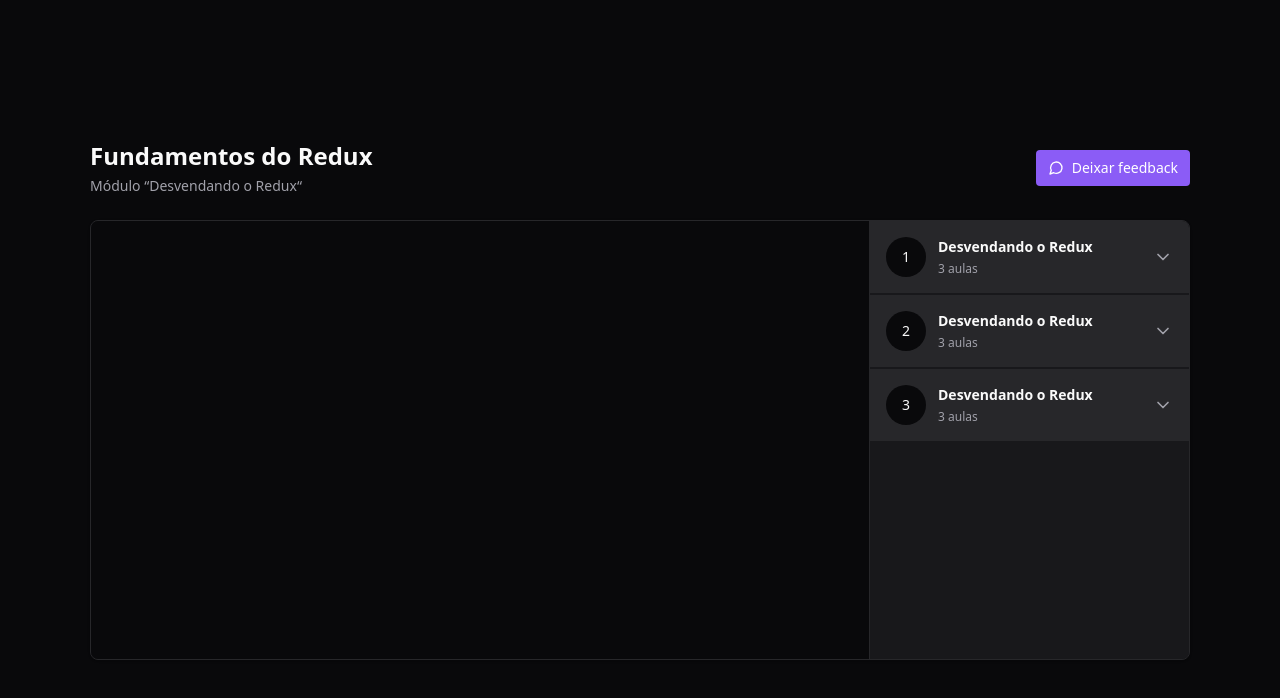
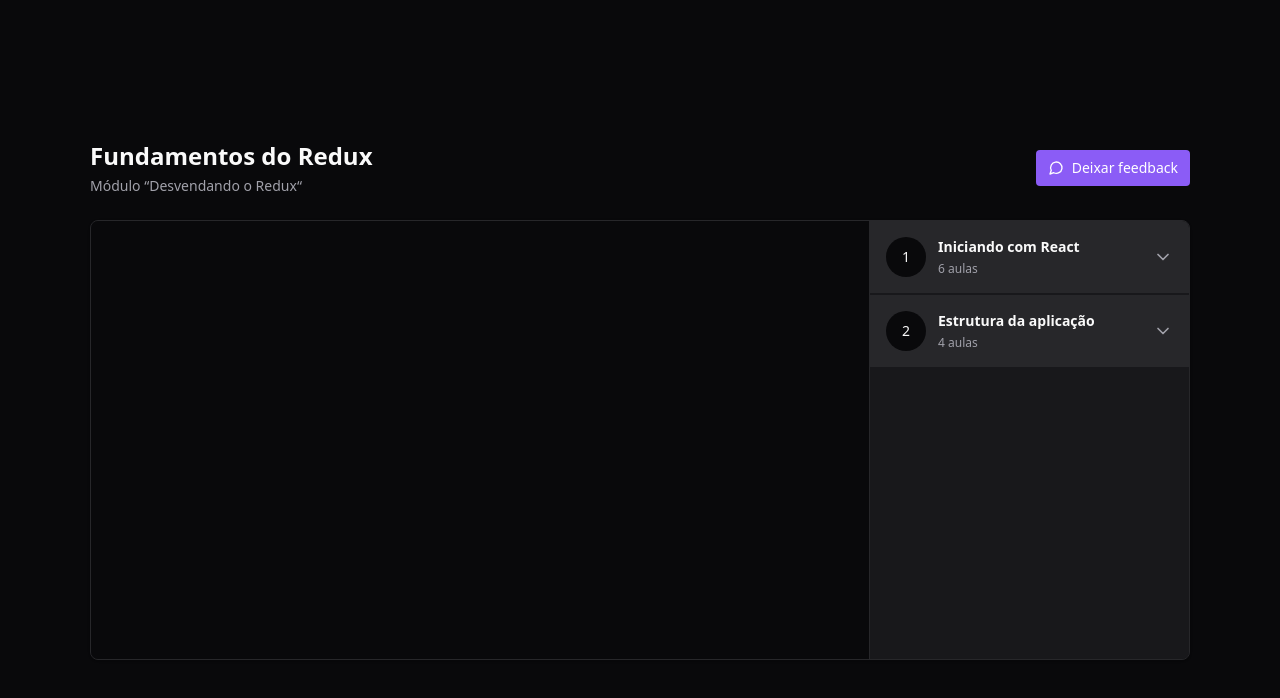
Before and after one commit to luiz21goncalves/ignite-react-state-management, a React (Vite) app: page / in a window 1280 px wide. Shown: the top 698 px of the page. Built offline with nearby package versions, Linux system fonts and the light colour scheme.

Commit message:
chore: add player slice

```diff
--- a/src/components/Module/index.tsx
+++ b/src/components/Module/index.tsx
@@ -1,6 +1,7 @@
 import * as Collapsible from '@radix-ui/react-collapsible'
 import { ChevronDown } from 'lucide-react'
 
+import { useAppSelector } from '../../store'
 import { Lesson } from './Lesson'
 
 type ModuleProps = {
@@ -11,6 +12,10 @@
 
 export function Module(props: ModuleProps) {
   const { amountOfLessons, title, moduleIndex } = props
+
+  const lessons = useAppSelector((store) => {
+    return store.player.course.modules[moduleIndex].lessons
+  })
 
   return (
     <Collapsible.Root className="group">
@@ -29,9 +34,15 @@
 
       <Collapsible.Content>
         <nav className="relative flex flex-col gap-4 p-6">
-          <Lesson title="Fundamentos do Redux" duration="09:13" />
-          <Lesson title="Fundamentos do Redux" duration="09:13" />
-          <Lesson title="Fundamentos do Redux" duration="09:13" />
+          {lessons.map((lesson) => {
+            return (
+              <Lesson
+                key={lesson.id}
+                title={lesson.title}
+                duration={lesson.duration}
+              />
+            )
+          })}
         </nav>
       </Collapsible.Content>
     </Collapsible.Root>
--- a/src/pages/Player/index.tsx
+++ b/src/pages/Player/index.tsx
@@ -3,8 +3,11 @@
 import { Header } from '../../components/Header'
 import { Module } from '../../components/Module'
 import { Video } from '../../components/Video'
+import { useAppSelector } from '../../store'
 
 export function Player() {
+  const modules = useAppSelector((store) => store.player.course.modules)
+
   return (
     <div className="flex h-screen items-center  justify-center bg-zinc-950 text-zinc-50">
       <div className="flex w-[1100px] flex-col gap-6">
@@ -23,21 +26,16 @@
           </div>
 
           <aside className="absolute bottom-0  right-0 top-0 w-80 divide-y-2 divide-zinc-900 overflow-y-scroll border-l border-zinc-800 bg-zinc-900 scrollbar-thin scrollbar-track-zinc-950 scrollbar-thumb-zinc-800">
-            <Module
-              moduleIndex={0}
-              title="Desvendando o Redux"
-              amountOfLessons={3}
-            />
-            <Module
-              moduleIndex={1}
-              title="Desvendando o Redux"
-              amountOfLessons={3}
-            />
-            <Module
-              moduleIndex={2}
-              title="Desvendando o Redux"
-              amountOfLessons={3}
-            />
+            {modules.map((module, index) => {
+              return (
+                <Module
+                  key={module.id}
+                  moduleIndex={index}
+                  title={module.title}
+                  amountOfLessons={module.lessons.length}
+                />
+              )
+            })}
           </aside>
         </main>
       </div>
--- a/src/store/index.ts
+++ b/src/store/index.ts
@@ -2,8 +2,12 @@
 
 import { configureStore } from '@reduxjs/toolkit'
 
+import { player } from './slices/player'
+
 export const store = configureStore({
-  reducer: {},
+  reducer: {
+    player,
+  },
 })
 
 export type RootState = ReturnType<typeof store.getState>
--- /dev/null
+++ b/src/store/slices/player.ts
@@ -0,0 +1,64 @@
+import { createSlice } from '@reduxjs/toolkit'
+
+const playerSlice = createSlice({
+  name: 'player',
+  initialState: {
+    course: {
+      modules: [
+        {
+          id: '1',
+          title: 'Iniciando com React',
+          lessons: [
+            { id: 'Jai8w6K_GnY', title: 'CSS Modules', duration: '13:45' },
+            {
+              id: 'w-DW4DhDfcw',
+              title: 'Estilização do Post',
+              duration: '10:05',
+            },
+            {
+              id: 'D83-55LUdKE',
+              title: 'Componente: Header',
+              duration: '06:33',
+            },
+            {
+              id: 'W_ATsETujaY',
+              title: 'Componente: Sidebar',
+              duration: '09:12',
+            },
+            { id: 'Pj8dPeameYo', title: 'CSS Global', duration: '03:23' },
+            {
+              id: '8KBq2vhwbac',
+              title: 'Form de comentários',
+              duration: '11:34',
+            },
+          ],
+        },
+        {
+          id: '2',
+          title: 'Estrutura da aplicação',
+          lessons: [
+            {
+              id: 'gE48FQXRZ_o',
+              title: 'Componente: Comment',
+              duration: '13:45',
+            },
+            { id: 'Ng_Vk4tBl0g', title: 'Responsividade', duration: '10:05' },
+            {
+              id: 'h5JA3wfuW1k',
+              title: 'Interações no JSX',
+              duration: '06:33',
+            },
+            {
+              id: '1G0vSTqWELg',
+              title: 'Utilizando estado',
+              duration: '09:12',
+            },
+          ],
+        },
+      ],
+    },
+  },
+  reducers: {},
+})
+
+export const player = playerSlice.reducer
```
